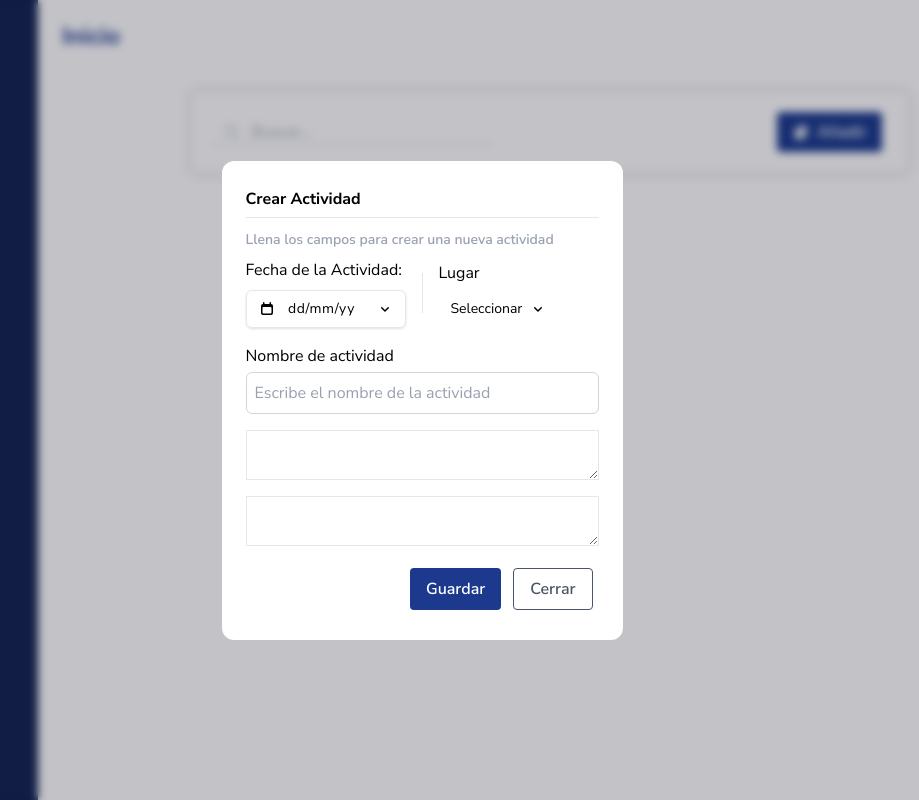
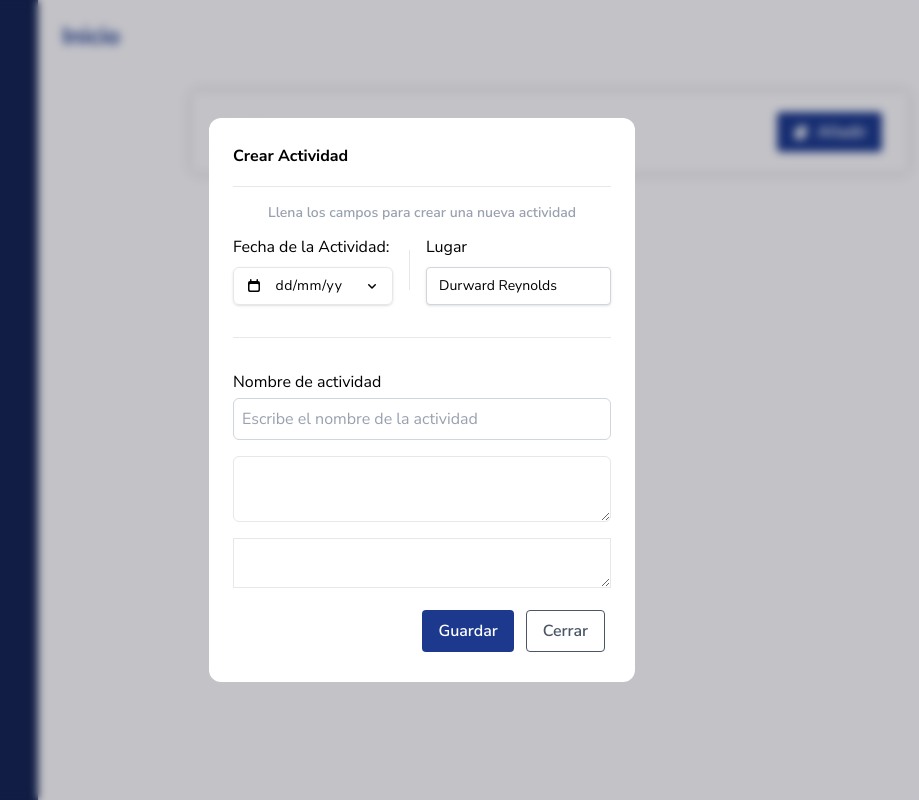
Before and after one commit to iDannyGR/SNIMSRC, a Next.js app in the folder frontend/: page / in a window 1280 px wide. Both pictures are taken after a click on the button "Añadir". Shown: the whole page, without its empty margins (218-1137 px from the left). Built offline with nearby package versions, Linux system fonts and the light colour scheme.

Commit message:
update form

```diff
--- a/frontend/src/components/Modal/Modal.tsx
+++ b/frontend/src/components/Modal/Modal.tsx
@@ -36,8 +36,8 @@ export default function Modal({
             <DialogTitle as="div" className="text-base/7 font-bold text-black">
               {data ? "Modificar Actividad" : "Crear Actividad"}
             </DialogTitle>
-            <Separator className="my-1" />
-            <h3 className="text-gray-400 font-semibold text-sm py-2">{description}</h3>
+            <Separator />
+            <h3 className="text-gray-400 font-semibold text-sm text-center mb-3">{description}</h3>
             <div>{children}</div>
             <div className="flex justify-end mt-4">
               <Button variant="primary" size="md" onClick={() => console.log("guardar")}>
--- a/frontend/src/components/noteForm.tsx
+++ b/frontend/src/components/noteForm.tsx
@@ -1,7 +1,7 @@
 import { Field, Label, Textarea } from "@headlessui/react";
 import React from "react";
 import { Input } from "./ui";
-import  Dropdown  from "./ui/Dropdown/Dropdown";
+import Dropdown from "./ui/Dropdown/Dropdown";
 import Calendar from "./ui/Calendar/Calendar";
 import { Separator } from "./ui/Separator/Separator";
 
@@ -19,6 +19,7 @@ export default function NoteForm(): React.JSX.Element {
           <Dropdown />
         </Field>
       </div>
+      <Separator />
       <Field className="flex flex-col gap-1">
         <Label htmlFor="title">Nombre de actividad</Label>
         <Input
@@ -29,7 +30,7 @@ export default function NoteForm(): React.JSX.Element {
       </Field>
       <Textarea
         name="objetivo"
-        className="border min-w-full focus:border-blue-500 focus:ring-blue-500"
+        className="border min-w-full rounded-md border-gray-200 p-2 selected:bg-blue-100 focus:border-blue-500 focus:outline-none focus:ring-blue-500"
       ></Textarea>
       <Textarea name="objetivo" className="border  min-w-full"></Textarea>
     </div>
--- a/frontend/src/components/ui/Dropdown/Dropdown.tsx
+++ b/frontend/src/components/ui/Dropdown/Dropdown.tsx
@@ -1,64 +1,48 @@
-import { Menu, MenuButton, MenuItem, MenuItems } from "@headlessui/react";
-import {
-  ArchiveBoxXMarkIcon,
-  ChevronDownIcon,
-  PencilIcon,
-  Square2StackIcon,
-  TrashIcon
-} from "@heroicons/react/16/solid";
+import { Combobox, ComboboxInput, ComboboxOption, ComboboxOptions } from "@headlessui/react";
+import { useState } from "react";
+
+const people = [
+  { id: 1, name: "Durward Reynolds" },
+  { id: 2, name: "Kenton Towne" },
+  { id: 3, name: "Therese Wunsch" },
+  { id: 4, name: "Benedict Kessler" },
+  { id: 5, name: "Katelyn Rohan" }
+];
+interface personType {
+  id: number;
+  name: string | null;
+}
 
 export default function Dropdown() {
+  const [selected, setSelected] = useState<personType | null>(people[0]);
+  const [query, setQuery] = useState("");
+
+  const filteredPeople =
+    query === ""
+      ? people
+      : people.filter((person) => {
+          return person.name?.toLowerCase().includes(query.toLowerCase());
+        });
+  console.log(filteredPeople);
   return (
-    <div className="w-40">
-      <Menu>
-        <MenuButton className="inline-flex items-center gap-2 rounded-md px-3 py-1.5 text-sm focus:not-data-focus:outline-none data-focus:outline data-focus:outline-white data-hover:bg-gray-700 data-open:bg-gray-700">
-          Seleccionar
-          <ChevronDownIcon className="size-4" />
-        </MenuButton>
-        <MenuItems
-          transition
-          anchor="bottom end"
-          className="w-52 origin-top-right rounded-xl border border-white/5 bg-white/5 p-1 text-sm/6 text-white transition duration-100 ease-out [--anchor-gap:--spacing(1)] focus:outline-none data-closed:scale-95 data-closed:opacity-0"
-        >
-          <MenuItem>
-            <button className="group flex w-full items-center gap-2 rounded-lg px-3 py-1.5 data-focus:bg-white/10">
-              <PencilIcon className="size-4 fill-white/30" />
-              Edit
-              <kbd className="ml-auto hidden font-sans text-xs text-white/50 group-data-focus:inline">
-                ⌘E
-              </kbd>
-            </button>
-          </MenuItem>
-          <MenuItem>
-            <button className="group flex w-full items-center gap-2 rounded-lg px-3 py-1.5 data-focus:bg-white/10">
-              <Square2StackIcon className="size-4 fill-white/30" />
-              Duplicate
-              <kbd className="ml-auto hidden font-sans text-xs text-white/50 group-data-focus:inline">
-                ⌘D
-              </kbd>
-            </button>
-          </MenuItem>
-          <div className="my-1 h-px bg-white/5" />
-          <MenuItem>
-            <button className="group flex w-full items-center gap-2 rounded-lg px-3 py-1.5 data-focus:bg-white/10">
-              <ArchiveBoxXMarkIcon className="size-4 fill-white/30" />
-              Archive
-              <kbd className="ml-auto hidden font-sans text-xs text-white/50 group-data-focus:inline">
-                ⌘A
-              </kbd>
-            </button>
-          </MenuItem>
-          <MenuItem>
-            <button className="group flex w-full items-center gap-2 rounded-lg px-3 py-1.5 data-focus:bg-white/10">
-              <TrashIcon className="size-4 fill-white/30" />
-              Delete
-              <kbd className="ml-auto hidden font-sans text-xs text-white/50 group-data-focus:inline">
-                ⌘D
-              </kbd>
-            </button>
-          </MenuItem>
-        </MenuItems>
-      </Menu>
-    </div>
+    <Combobox
+      value={selected}
+      onChange={(value: personType | null) => setSelected(value)}
+      onClose={() => setQuery("")}
+    >
+      <ComboboxInput
+        aria-label="Assignee"
+        className="w-full rounded border border-gray-300 bg-white px-3 py-2 text-sm shadow-sm focus:border-blue-500 focus:outline-none focus:ring-blue-500"
+        displayValue={(person: personType | null) => person?.name || ""}
+        onChange={(event) => setQuery(event.target.value)}
+      />
+      <ComboboxOptions anchor="bottom" className="border text-black empty:invisible">
+        {filteredPeople.map((person) => (
+          <ComboboxOption key={person.id} value={person} className="data-focus:bg-blue-100">
+            {person.name}
+          </ComboboxOption>
+        ))}
+      </ComboboxOptions>
+    </Combobox>
   );
 }
--- a/frontend/src/components/ui/Separator/Separator.tsx
+++ b/frontend/src/components/ui/Separator/Separator.tsx
@@ -14,7 +14,7 @@ export function Separator({ orientation = "horizontal", className, ...props }: S
       aria-orientation={orientation}
       className={twMerge(
         "shrink-0 bg-gray-200 dark:bg-gray-300",
-        orientation === "horizontal" ? "h-px w-full" : "h-full w-px mx-4",
+        orientation === "horizontal" ? "h-px w-full my-4" : "h-full w-px mx-4",
         className
       )}
       {...props}
```
Lines whose indentation alone changed are shown as unchanged.
